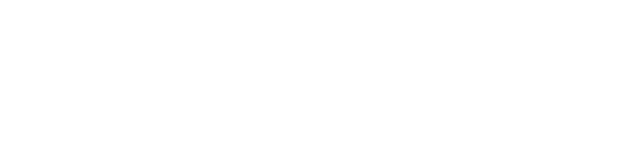
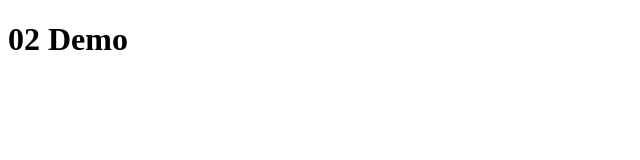
Before and after one commit to nelsonlaidev/college-labs, a plain HTML site: page web-programming-ii/02/index.html in a window 1280 px wide. Shown: the whole page, without its empty margins (0-640 px from the left). Drawn offline with Linux system fonts and the light colour scheme.

Commit message:
feat: wpii 02

```diff
--- a/web-programming-ii/02/app.js
+++ b/web-programming-ii/02/app.js
@@ -1 +1,3 @@
 console.log("Hello World!");
+console.log(100 + 100);
+console.log("some more js codes");
--- a/web-programming-ii/02/index.html
+++ b/web-programming-ii/02/index.html
@@ -4,7 +4,9 @@
     <meta charset="UTF-8" />
     <meta name="viewport" content="width=device-width, initial-scale=1.0" />
     <title>Document</title>
+  </head>
+  <body>
+    <h1>02 Demo</h1>
     <script src="app.js"></script>
-  </head>
-  <body></body>
+  </body>
 </html>
```
